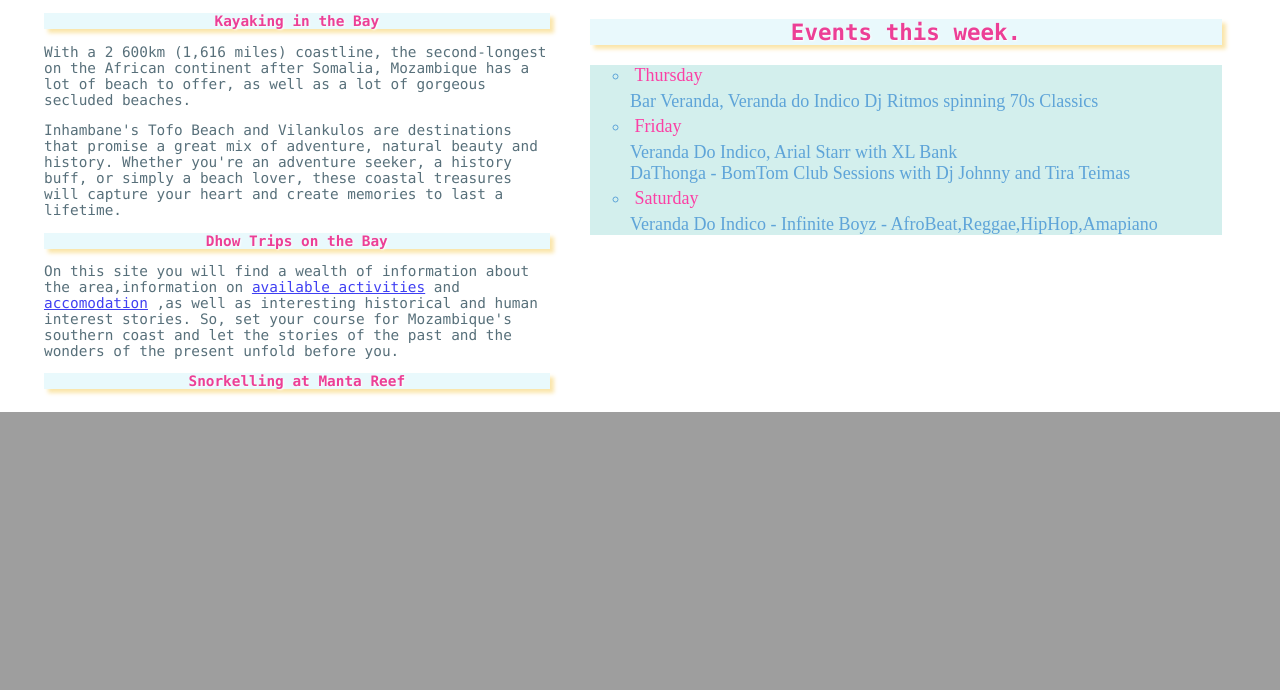
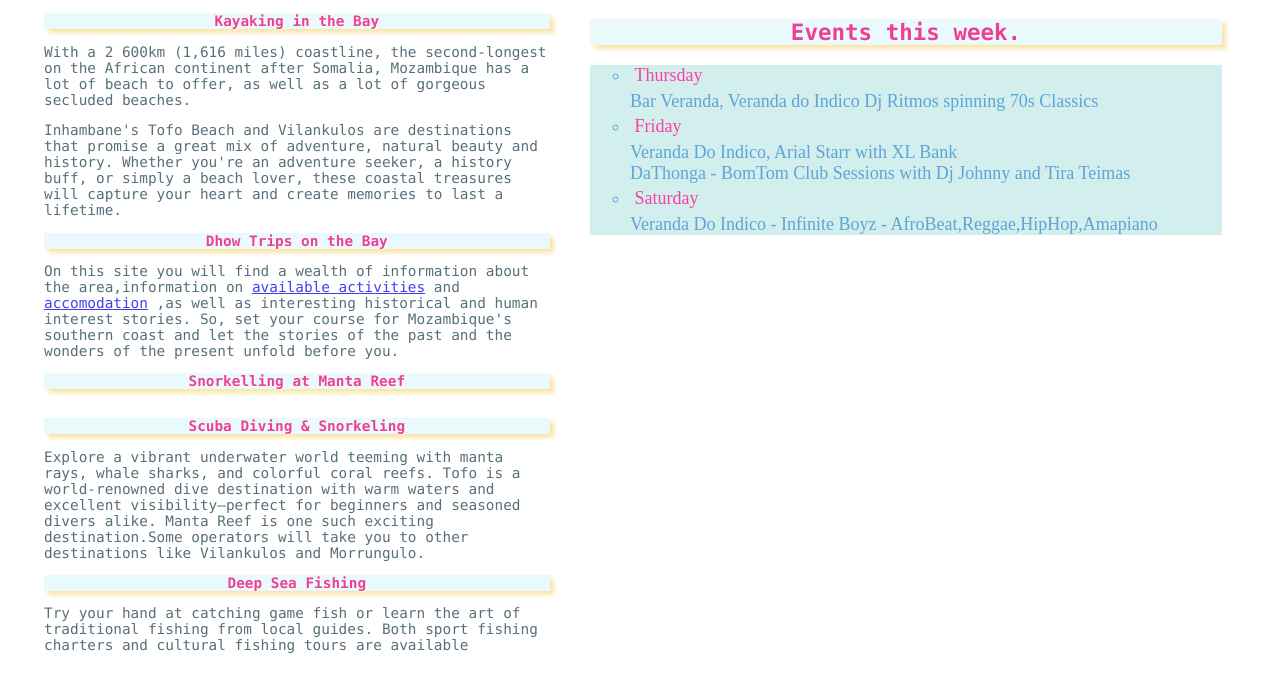
Before and after one commit to DevSpaceML/gemapp, a Flask app: page /activities in a window 1280 px wide. Shown: the part 609-1299 px from the top of the page. Before the commit the page ends 1021 px from the top, so only its background shows below. Run offline with Flask 3, Linux system fonts and the light colour scheme; some libraries are stand-ins or nearby versions.

Commit message:
update activities page

```diff
--- a/templates/activities.html
+++ b/templates/activities.html
@@ -24,6 +24,20 @@
 		So, set your course for Mozambique's southern coast and let the stories of the past and the wonders of the present unfold before you.
 		<h2>Snorkelling at Manta Reef</h2>
 	</div>
+	<div class="info1">
+		<h2>Scuba Diving &amp; Snorkeling</h2>
+		<p>Explore a vibrant underwater world teeming with manta rays, whale sharks, and colorful coral reefs.
+           Tofo is a world-renowned dive destination with warm waters and excellent visibility—perfect for beginners and seasoned divers alike.
+		   Manta Reef is one such exciting destination.Some operators will take you to other destinations like Vilankulos and Morrungulo.
+		</p>
+		<h2>
+			Deep Sea Fishing
+		</h2>
+		<p>
+			Try your hand at catching game fish or learn the art of traditional fishing from local guides.
+			Both sport fishing charters and cultural fishing tours are available
+		</p>
+	</div>
 	<div class="info2">
 		<h2>Events this week.</h2>
 		<ul>
```
